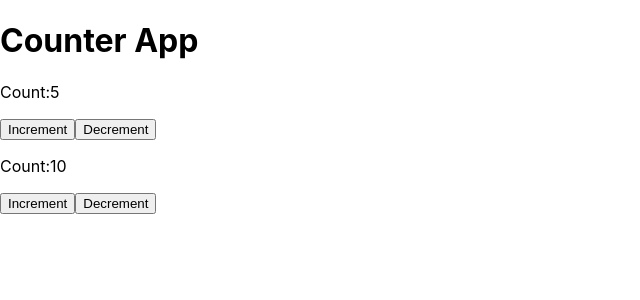
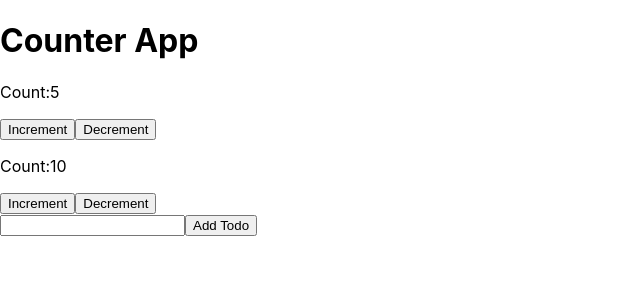
Before and after one commit to takajirou/my-app, a React (Create React App) app: page / in a window 1280 px wide. Shown: the top 300 px of the page, without its empty margins (0-640 px from the left). Built offline with nearby package versions, Linux system fonts and the light colour scheme.

Commit message:
Todoリストの作成

```diff
--- a/src/App.tsx
+++ b/src/App.tsx
@@ -3,6 +3,8 @@ import Foods from "./components/Foods";
 import HelloWorld from "./components/HelloWorld";
 import HelloUser from "./components/HelloUserProps";
 import Counter from "./components/UseState";
+import TodoItem from "./components/TodoItem";
+import TodoList from "./components/TodoList";
 
 function App() {
     return (
@@ -14,6 +16,7 @@ function App() {
             <HelloUser name={"Ken"} age={22} hobby={["Running", "swiming"]} /> */}
             <Counter CountNumber={5} />
             <Counter CountNumber={10} />
+            <TodoList />
         </div>
     );
 }
--- /dev/null
+++ b/src/components/TodoItem.tsx
@@ -0,0 +1,9 @@
+type TodoItemProps = {
+    todo: string;
+};
+
+function TodoItem({ todo }: TodoItemProps) {
+    return <li>{todo}</li>;
+}
+
+export default TodoItem;
--- /dev/null
+++ b/src/components/TodoList.tsx
@@ -0,0 +1,31 @@
+import { useState } from "react";
+import TodoItem from "./TodoItem";
+
+//このコンポーネントはTodoの追加や一覧表示を定義
+function TodoList() {
+    //Todosという初期値が空の配列を定義する
+    //この配列には、Todoリストが格納される
+    const [todos, setTodos] = useState<string[]>([]);
+    const [newTodo, setNewTodo] = useState("");
+    const addTodo = () => {
+        setTodos([...todos, newTodo]);
+        setNewTodo("");
+    };
+    return (
+        <div>
+            {/* テキスト入力フィールド、newTodoの値が変わるたびに状態を更新 */}
+            <input type="text" value={newTodo} onChange={(e) => setNewTodo(e.target.value)} />
+            {/* ボタンを押すと新しいTodoが追加される */}
+            <button onClick={addTodo}>Add Todo</button>
+            <ul>
+                {/* todosの配列の各要素をmapで処理して、TodoItemコンポーネントを生成している */}
+                {todos.map((todo, index) => (
+                    //TodoItemにtodoを渡して表示、keyには配列のインデックスを使用
+                    <TodoItem key={index} todo={todo} />
+                ))}
+            </ul>
+        </div>
+    );
+}
+
+export default TodoList;
```
